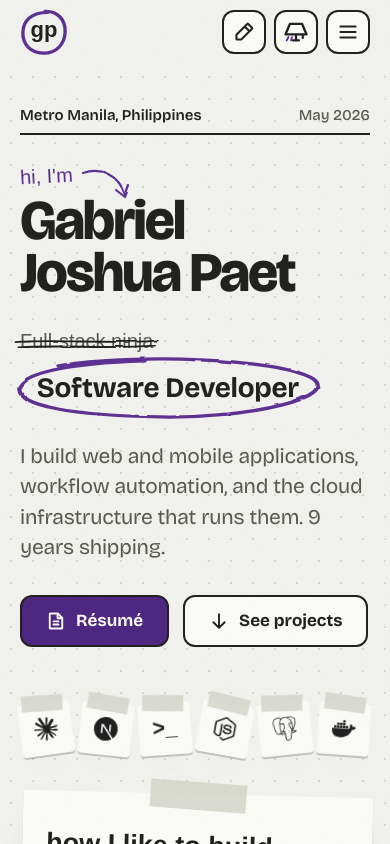
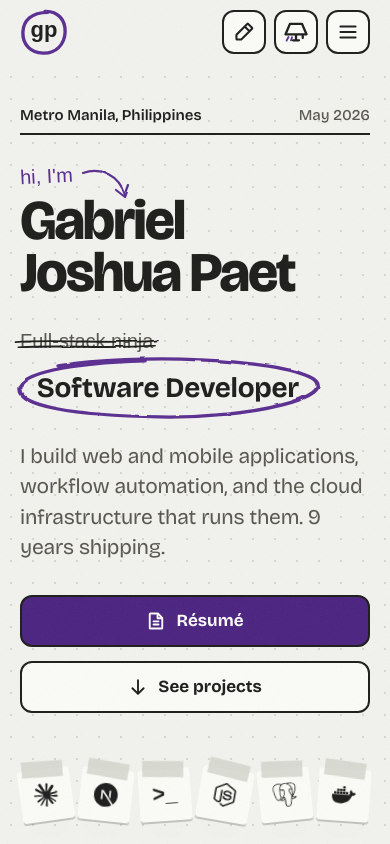
Before and after one commit to gjvpaet/gabpaet-portfolio, a Next.js app: page / in a window 390 px wide. Shown: the top 844 px of the page. Built offline with nearby package versions, Linux system fonts and the light colour scheme; a web font is replaced by a local one.

Commit message:
fix(home): tighter hero bottom, full-width button stacks on phones

```diff
--- a/components/home/contact.tsx
+++ b/components/home/contact.tsx
@@ -27,7 +27,8 @@ export function Contact() {
           >
             <InkUnderline variant="full">{profile.email}</InkUnderline>
           </a>
-          <div className="flex flex-wrap gap-3">
+          {/* Full-width stack on phones, a row beside the address from sm. */}
+          <div className="grid w-full gap-3 sm:flex sm:w-auto sm:flex-wrap">
             <CopyEmailButton email={profile.email} selectTargetId="contact-email" />
             <ButtonLink href={profile.links.linkedin} icon={<LinkedinLogo size={20} weight="bold" />}>
               LinkedIn
--- a/components/home/hero.tsx
+++ b/components/home/hero.tsx
@@ -22,7 +22,7 @@ const rise = (i: number) => ({ "--i": i }) as CSSProperties;
 // (components/paper-marks.tsx); the caption under the card is the hint.
 export function Hero() {
   return (
-    <section id="hero" aria-labelledby="hero-name" className="relative pt-10 pb-20 md:pt-14 md:pb-28">
+    <section id="hero" aria-labelledby="hero-name" className="relative pt-10 pb-12 md:pt-14 md:pb-16 lg:pb-28">
       <div className="grid gap-14 lg:grid-cols-[minmax(0,1.15fr)_minmax(0,1fr)] lg:items-end lg:gap-14">
         <div className="min-w-0">
           {/* The top of a dated notebook entry: where I am, and this month,
@@ -53,7 +53,8 @@ export function Hero() {
           <p className="type-lead rise mt-7 max-w-[34ch] text-ink-soft" style={rise(3)}>
             {profile.heroLine}
           </p>
-          <div className="rise mt-8 flex flex-wrap gap-3.5" style={rise(4)}>
+          {/* Full-width stack on phones, a row from sm. */}
+          <div className="rise mt-8 grid gap-3.5 sm:flex sm:flex-wrap" style={rise(4)}>
             <ButtonLink href="/resume" variant="primary" icon={<FileText size={20} weight="bold" />}>
               Résumé
             </ButtonLink>
@@ -64,7 +65,7 @@ export function Hero() {
         </div>
 
         {/* lg:pr-10 leaves room for the stickers taped over the right edge. */}
-        <div className="mx-auto w-full max-w-[500px] md:pt-6 md:pb-10 lg:pt-12 lg:pb-0 lg:pr-10 xl:pr-0">
+        <div className="mx-auto w-full max-w-[500px] md:pt-6 lg:pt-12 lg:pr-10 xl:pr-0">
           <StickerBoard tools="Tools I use daily: Claude, Next.js, Node.js, PostgreSQL and Docker.">
             <PaperCard rotate={1.4} tape="top" className="ink-boil px-6 pt-9 pb-6 sm:px-8.5 sm:pt-10 sm:pb-7 md:pb-24">
               <HowIBuildNapkin delay={0.9} />
```
